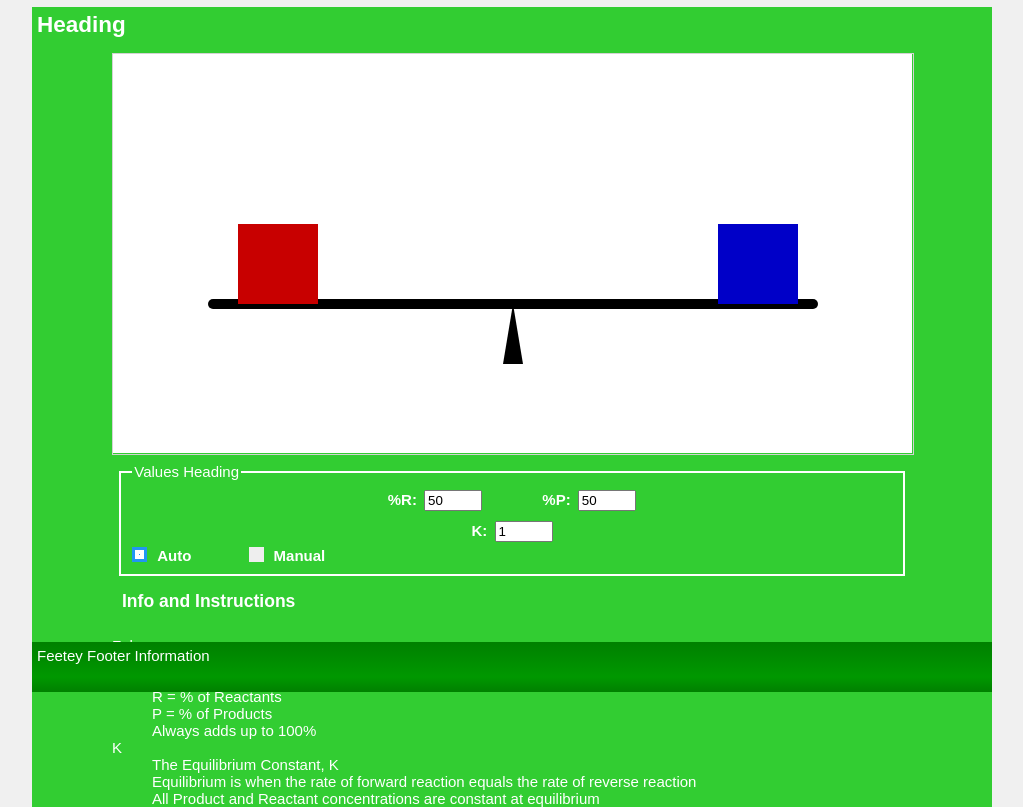
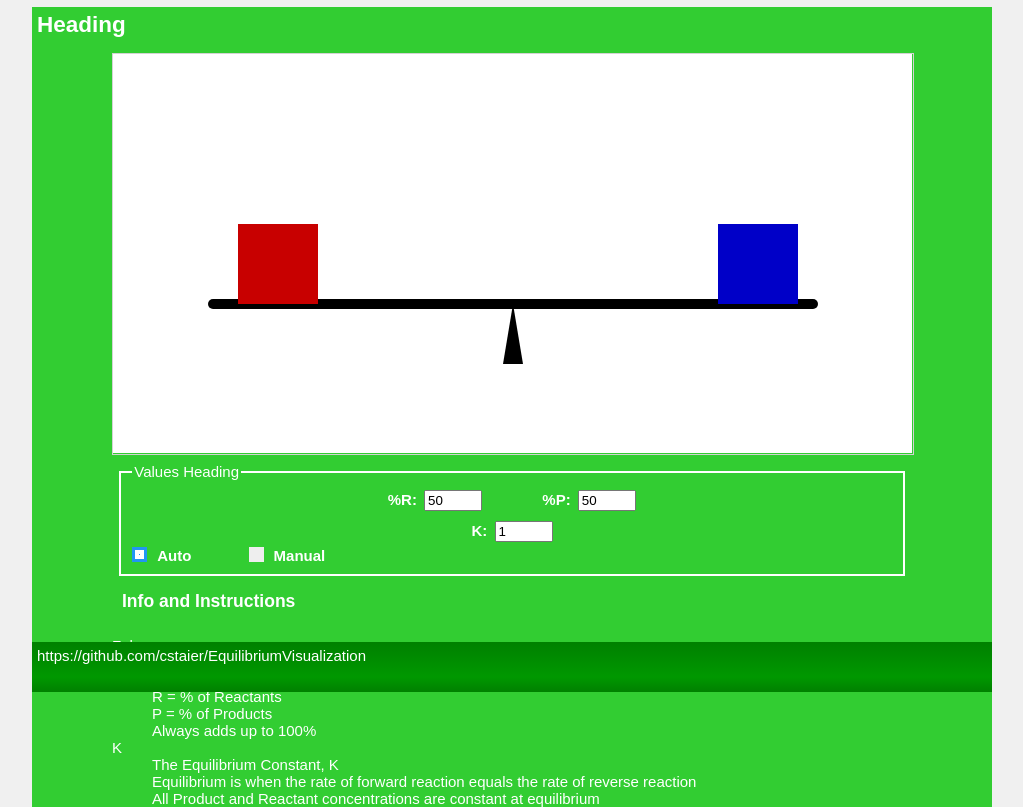
Before and after one commit to cstaier/EquilibriumVisualization, a plain HTML site: page index.html in a window 1280 px wide. Shown: the part 108-915 px from the top of the page, without its empty margins (128-1151 px from the left). Drawn offline with nearby package versions, Linux system fonts and the light colour scheme.

Commit message:
Footer Info replaced with github link

```diff
--- a/index.html
+++ b/index.html
@@ -84,7 +84,7 @@
 			</section>
 		</main>
 		<footer>
-			<p>Feetey Footer Information</p>
+			<p>https://github.com/cstaier/EquilibriumVisualization</p>
 		</footer>
 	</body>
 </html>
```
